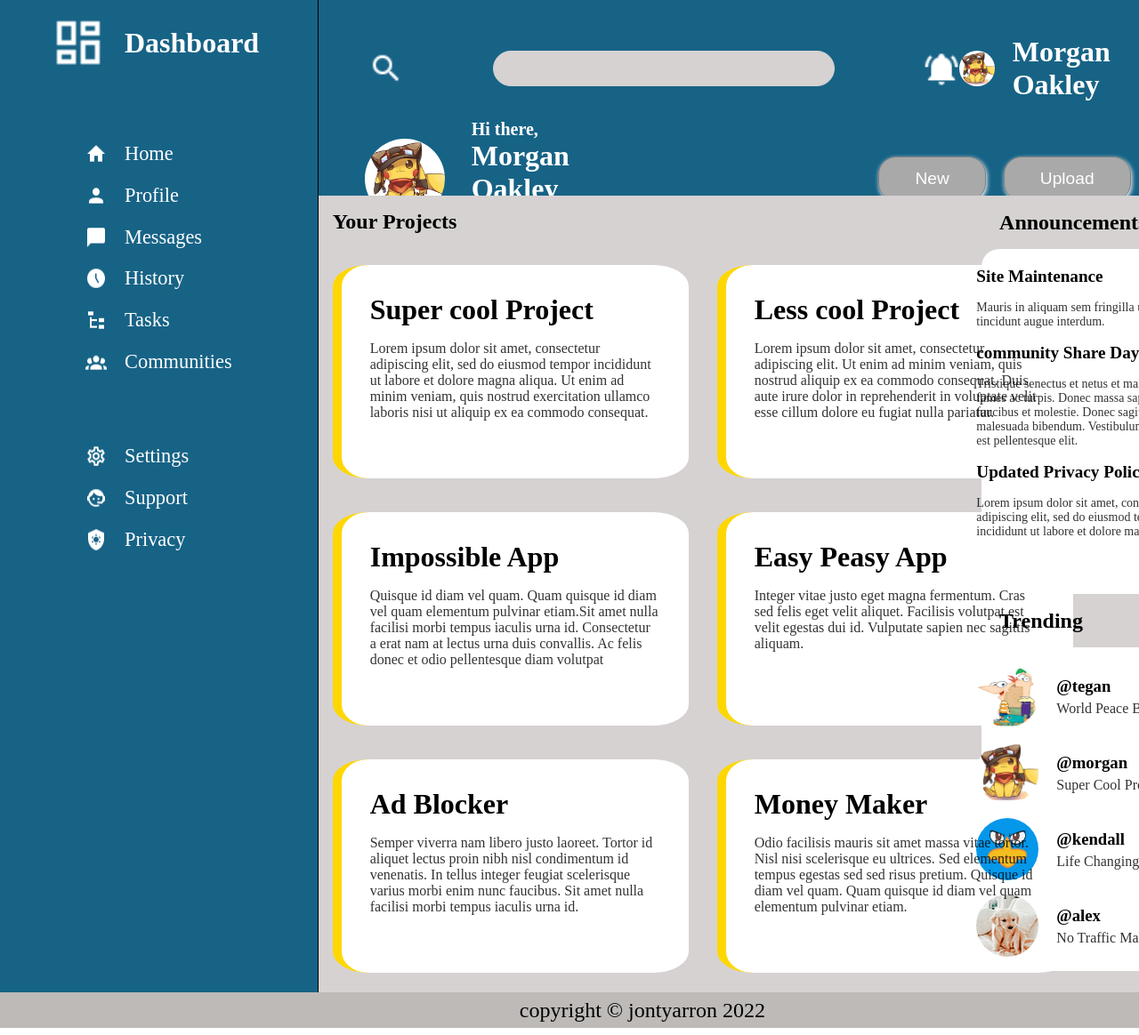
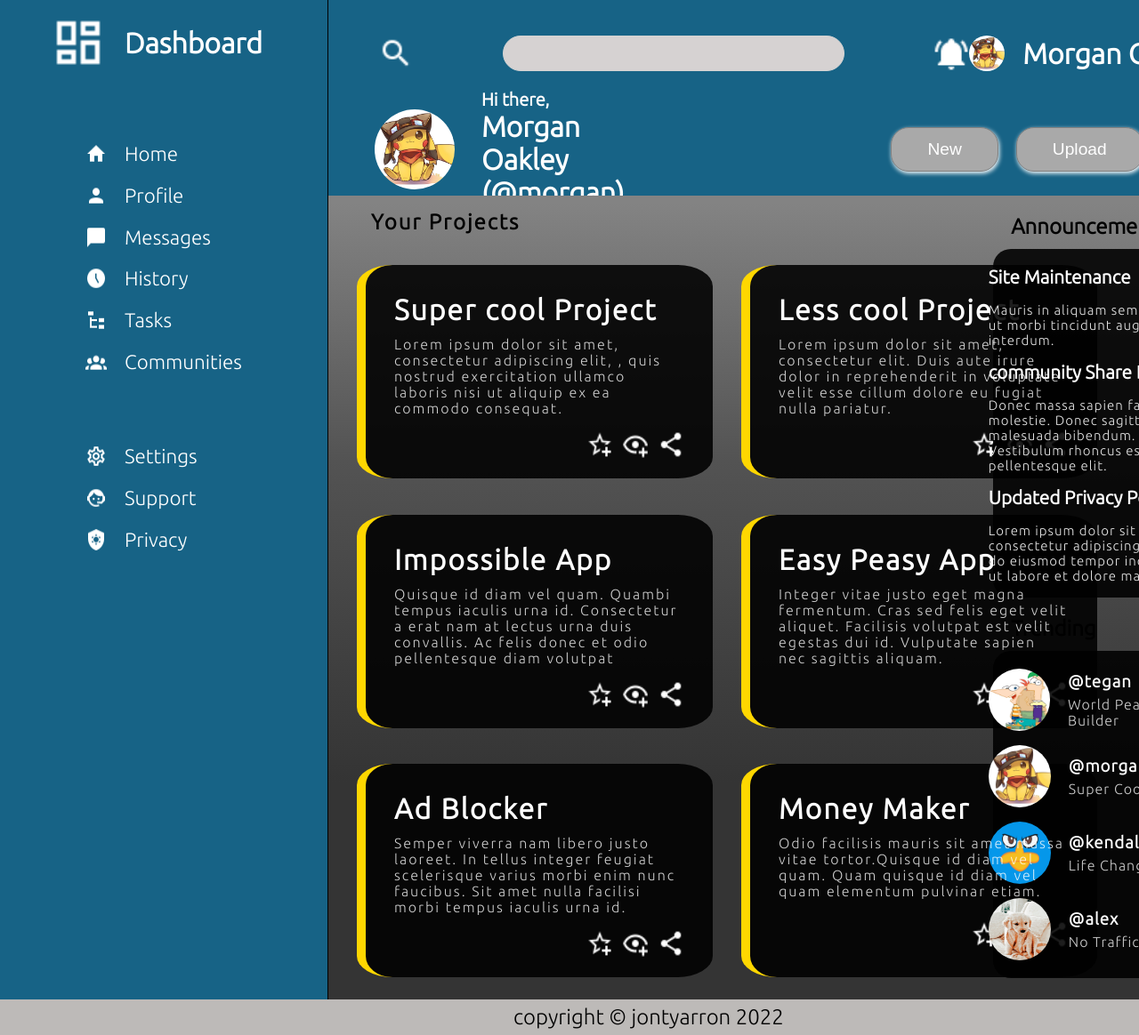
Before and after one commit to jontyarron/admin-dashboard, a plain HTML site: page index.html in a window 1280 px wide. Shown: the top 1164 px of the page at 89% size. Drawn offline with Linux system fonts and the light colour scheme.

Commit message:
changed font and bgc

```diff
--- a/index.html
+++ b/index.html
@@ -40,7 +40,6 @@
                     </div>
                 </div>
             </div>
-
         </header>
 
         <section class="sidebar">
@@ -69,27 +68,45 @@
 
             <div class="card">
                 <h1>Super cool Project</h1>
-                <p>Lorem ipsum dolor sit amet, consectetur adipiscing elit, sed do eiusmod tempor incididunt ut labore et dolore magna aliqua. Ut enim ad minim veniam, quis nostrud exercitation ullamco laboris nisi ut aliquip ex ea commodo consequat.</p>
+                <p>Lorem ipsum dolor sit amet, consectetur adipiscing elit, , quis nostrud exercitation ullamco laboris nisi ut aliquip ex ea commodo consequat.</p>
+                <div class="project-card-links">
+                    <img src="imgs/star-plus-outline.png" alt=""><img src="imgs/eye-plus-outline.png" alt=""><img src="imgs/share-variant.png" alt="">
+                </div>
             </div>
             <div class="card">
                 <h1>Less cool Project</h1>
-                <p>Lorem ipsum dolor sit amet, consectetur adipiscing elit. Ut enim ad minim veniam, quis nostrud aliquip ex ea commodo consequat. Duis aute irure dolor in reprehenderit in voluptate velit esse cillum dolore eu fugiat nulla pariatur. </p>
+                <p>Lorem ipsum dolor sit amet, consectetur  elit.  Duis aute irure dolor in reprehenderit in voluptate velit esse cillum dolore eu fugiat nulla pariatur. </p>
+                <div class="project-card-links">
+                    <img src="imgs/star-plus-outline.png" alt=""><img src="imgs/eye-plus-outline.png" alt=""><img src="imgs/share-variant.png" alt="">
+                </div>
             </div>
             <div class="card">
                 <h1>Impossible App</h1>
-                <p>Quisque id diam vel quam. Quam quisque id diam vel quam elementum pulvinar etiam.Sit amet nulla facilisi morbi tempus iaculis urna id. Consectetur a erat nam at lectus urna duis convallis. Ac felis donec et odio pellentesque diam volutpat</p>
+                <p>Quisque id diam vel quam. Quambi tempus iaculis urna id. Consectetur a erat nam at lectus urna duis convallis. Ac felis donec et odio pellentesque diam volutpat</p>
+                <div class="project-card-links">
+                    <img src="imgs/star-plus-outline.png" alt=""><img src="imgs/eye-plus-outline.png" alt=""><img src="imgs/share-variant.png" alt="">
+                </div>
             </div>
             <div class="card">
                 <h1>Easy Peasy App</h1>
                 <p>Integer vitae justo eget magna fermentum. Cras sed felis eget velit aliquet. Facilisis volutpat est velit egestas dui id. Vulputate sapien nec sagittis aliquam.</p>
+                <div class="project-card-links">
+                    <img src="imgs/star-plus-outline.png" alt=""><img src="imgs/eye-plus-outline.png" alt=""><img src="imgs/share-variant.png" alt="">
+                </div>
             </div>
             <div class="card">
                 <h1>Ad Blocker</h1>
-                <p>Semper viverra nam libero justo laoreet. Tortor id aliquet lectus proin nibh nisl condimentum id venenatis. In tellus integer feugiat scelerisque varius morbi enim nunc faucibus. Sit amet nulla facilisi morbi tempus iaculis urna id.</p>
+                <p>Semper viverra nam libero justo laoreet. In tellus integer feugiat scelerisque varius morbi enim nunc faucibus. Sit amet nulla facilisi morbi tempus iaculis urna id.</p>
+                <div class="project-card-links">
+                    <img src="imgs/star-plus-outline.png" alt=""><img src="imgs/eye-plus-outline.png" alt=""><img src="imgs/share-variant.png" alt="">
+                </div>
             </div>
             <div class="card">
                 <h1>Money Maker</h1>
-                <p> Odio facilisis mauris sit amet massa vitae tortor.  Nisl nisi scelerisque eu ultrices. Sed elementum tempus egestas sed sed risus pretium. Quisque id diam vel quam. Quam quisque id diam vel quam elementum pulvinar etiam.</p>
+                <p> Odio facilisis mauris sit amet massa vitae tortor.Quisque id diam vel quam. Quam quisque id diam vel quam elementum pulvinar etiam.</p>
+                <div class="project-card-links">
+                    <img src="imgs/star-plus-outline.png" alt=""><img src="imgs/eye-plus-outline.png" alt=""><img src="imgs/share-variant.png" alt="">
+                </div>
             </div>
         </div>
 
@@ -105,7 +122,7 @@
             </div>
             <div>
                 <h2>community Share Day</h2>
-                <p>Tristique senectus et netus et malesuada fames ac turpis. Donec massa sapien faucibus et molestie. Donec sagittis aliquam malesuada bibendum. Vestibulum rhoncus est pellentesque elit. </p>
+                <p> Donec massa sapien faucibus et molestie. Donec sagittis aliquam malesuada bibendum. Vestibulum rhoncus est pellentesque elit. </p>
             </div>
             <div>
                 <h2>Updated Privacy Policy</h2>
--- a/style.css
+++ b/style.css
@@ -1,3 +1,4 @@
+@import url('https://fonts.googleapis.com/css2?family=Ubuntu:wght@300&display=swap');
 *{
     margin: 0;
     padding: 0;
@@ -13,6 +14,8 @@
      grid-template-columns: 1fr 5fr;
      grid-template-rows: 220px 1fr 40px;
      height: 100vh;
+     font-family: 'Ubuntu', sans-serif;
+
 }
 
 img {
@@ -28,6 +31,8 @@ header {
     padding: 20px;
     background-color: rgb(23, 99, 134);
     color: white;
+    font-style: 'Dosis';
+
 }
 
 .upper-header {
@@ -35,6 +40,7 @@ header {
     width: 95%;
     padding: 20px;
     justify-content: space-between;
+
 }
 
 .upper-header img {
@@ -187,43 +193,79 @@ main{
     grid-template-columns: repeat(3,1fr);
     grid-template-rows: repeat(3,1fr);
     gap: 2rem;
-    background-color: rgb(214, 210, 210);
+
+background: linear-gradient(0deg, rgba(52,52,52,1) 27%, rgba(83,83,83,1) 67%, rgb(131, 131, 131) 99%);
 
 }
 
 .main-container {
+    font-style: 'Dosis';
     margin: 1rem;
     display: grid;
     grid-area: main-container;
     grid-template-columns: repeat(2 ,1fr);
     grid-template-rows: 30px repeat(3,1fr) ;
     gap:2rem;
+    margin-left: 2rem;
+    letter-spacing: 2px;
+
+
 
 }
 
 .main-container h2 {
     height: 1rem;
     grid-column: span 2;
+    margin-left: 1rem;
 
 }
 
 .main-container .card {
     width: 400px;
     height: 15rem;
-
-    background-color: white;
+    background-color: rgba(0, 0, 0, 0.884);
+    color: white;
     padding: 2rem;
     border-left: 10px solid gold;
     border-radius: 10%;
+    /* display: flex; */
+    /* flex-direction: column; */
+    /* gap: 10px; */
+    display: grid;
+    grid-template-areas: "card-heading card-heading"
+                         "card-para card-para"
+                         ". links";
+    grid-template-columns: 2fr 1fr;
+    grid-template-rows: 2rem
+                        1fr
+                        2rem;
+                        gap: 1rem;
 }
 
 
 .main-container .card  h1 {
+    grid-area: card-heading;
     margin-bottom: 1rem;
 }
 
 .main-container .card p {
+    grid-area: card-para;
     opacity: 0.8;
+}
+
+.main-container .card .project-card-links {
+    display: flex;
+    grid-area: links;
+
+    gap: 10px;
+    justify-content: end;
+    margin-left: 100px;
+    width: fit-content;
+}
+
+.main-container .card img {
+    width: 30px;
+    height: auto;
 }
 
 
@@ -246,6 +288,7 @@ main{
     flex-direction: column;
     /* align-items:center ; */
     padding: 20px;
+    padding-top: 30px;
     justify-content: center;
 }
 
@@ -254,7 +297,8 @@ main{
     display: flex;
     flex-direction: column;
     align-items: center;
-    background-color: #fff;
+    background-color: rgba(0, 0, 0, 0.884);
+    color: #fff;
     width: 70%;
     padding-top: 20px;
     border-radius: 20px;
@@ -267,12 +311,13 @@ main{
 
 .notifications > div > h2{
     margin-bottom: 1rem;
-    font-size: 1.2rem;
+    font-size: 1.3rem;
 }
 
 .notifications > div p{
-    opacity: .8;
-    font-size: 14px;
+    opacity: .9;
+    font-size: 15px;
+    letter-spacing: 1px;
 
 }
 
@@ -287,7 +332,9 @@ main{
     flex-direction: column;
     align-items: center;
     grid-area: trending;
-    background-color: #fff;
+    background-color: rgba(0, 0, 0, 0.884);
+    color: #fff;
+    letter-spacing: 1px;
     width: 70%;
     padding-top: 20px;
     border-radius: 20px;
```
Also changed, not shown: imgs/eye-plus-outline.png (added), imgs/share-variant.png (added), imgs/star-plus-outline.png (added).
